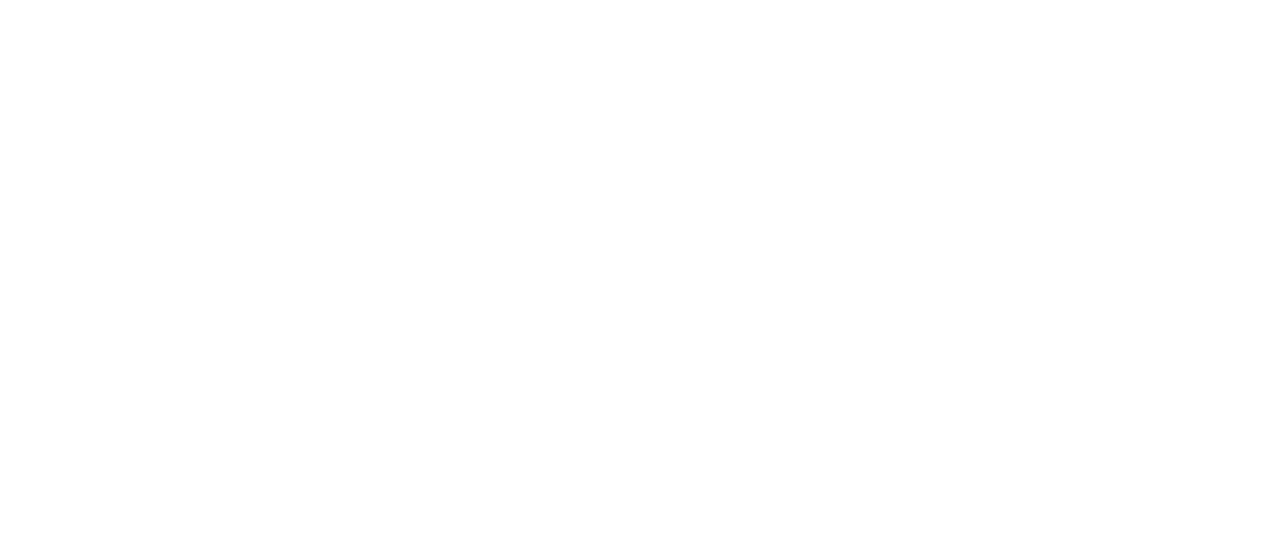
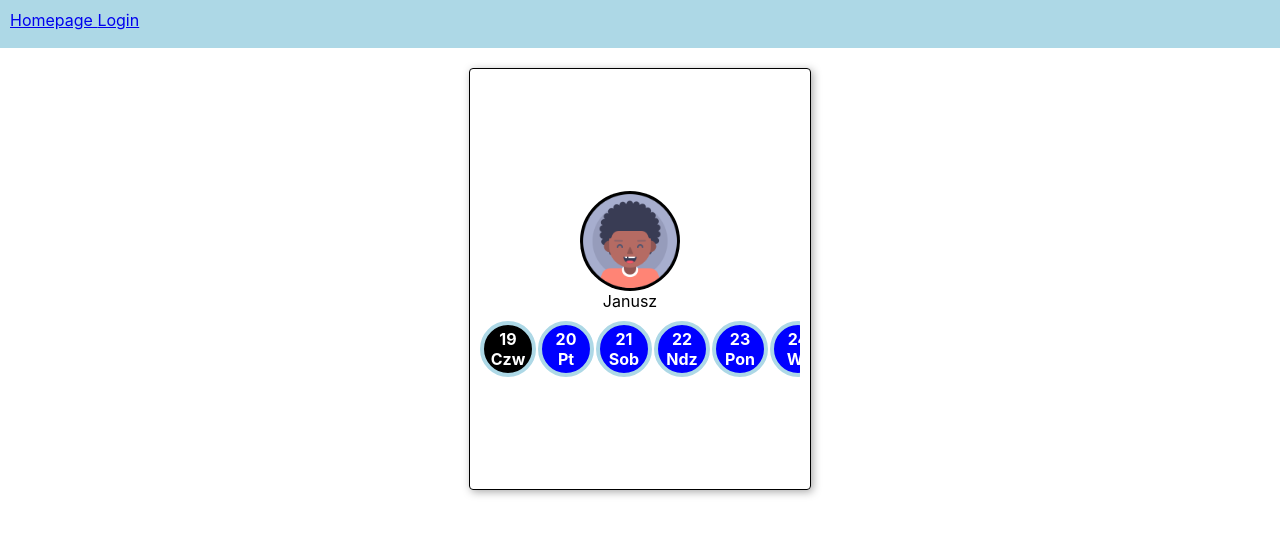
Before and after one commit to olivergav/pediatric_calculator, a React (Create React App) app: page /dose/1 in a window 1280 px wide. Before the commit this address had no page. Shown: the top 534 px of the page. Built offline with nearby package versions, Linux system fonts and the light colour scheme.

Commit message:
added calendar button component, mapped calendar items for it

```diff
--- a/public/index.html
+++ b/public/index.html
@@ -24,7 +24,7 @@
       work correctly both with client-side routing and a non-root public URL.
       Learn how to configure a non-root public URL by running `npm run build`.
     -->
-    <title>React App</title>
+    <title>Pediatric Calculator</title>
   </head>
   <body>
     <noscript>You need to enable JavaScript to run this app.</noscript>
--- a/src/App.js
+++ b/src/App.js
@@ -4,16 +4,36 @@
 import Register from "./components/register/Register";
 import AddChild from "./components/addChild/AddChild";
 import HomePage from "./components/homePage/HomePage";
+import Dose from "./components/dose/Dose";
+import {useState} from "react";
+
+const children = [
+  {
+    "id": 1,
+    "name": "Janusz"
+  },
+  {
+    "id": 2,
+    "name": "Karyna"
+  },
+  {
+    "id": 3,
+    "name": "Grażyna"
+  }
+]
 
 function App() {
+  const [activeChild, setActiveChild] = useState(1);
+
   return (
     <div className="App">
       <BrowserRouter>
         <Routes>
-          <Route path="/" element={<HomePage />} />
+          <Route path="/" element={<HomePage children={children} activeChild={activeChild} setActiveChild={setActiveChild}/>} />
           <Route path="/login" element={<Login />} />
           <Route path="/register" element={<Register />} />
           <Route path="/addchild" element={<AddChild />} />
+          <Route path="/dose/:id" element={<Dose children={children} activeChild={activeChild} setActiveChild={setActiveChild}/>} />
         </Routes>
       </BrowserRouter>
     </div>
--- a/src/components/addChild/AddChild.jsx
+++ b/src/components/addChild/AddChild.jsx
@@ -4,7 +4,7 @@
 import './AddChild.css'
 import NavBar from "../navBar/NavBar";
 
-function AddChild() {
+function AddChild({activeChild, setActiveChild, children}) {
     const [childName, setChildName] = useState("");
     const [gender, setGender] = useState("");
     const [weight, setWeight] = useState("");
--- /dev/null
+++ b/src/components/calendarButton/CalendarButton.css
@@ -0,0 +1,19 @@
+.calendar-day {
+    border-radius: 50%;
+    border: 0.25rem solid lightblue;
+    background: blue;
+    color: white;
+    width: 3rem;
+    height: 3rem;
+    display: flex;
+    flex-direction: column;
+    justify-content: center;
+    align-items: center;
+    font-weight: bold;
+    transform: all 200ms;
+    margin-right: 0.125rem;
+}
+
+.calendar-day.active {
+    background: black;
+}
--- /dev/null
+++ b/src/components/calendarButton/CalendarButton.jsx
@@ -0,0 +1,16 @@
+import React from 'react';
+import "./CalendarButton.css"
+
+function CalendarButton({active, date, setCurrentActiveDay}) {
+    const weekday = ['Ndz', 'Pon', 'Wt', 'Śr', 'Czw', 'Pt', 'Sob'][date.getDay()]
+
+    return (
+        <div className={active ? 'calendar-day active' : 'calendar-day'} onClick={() => setCurrentActiveDay(date)}>
+            <div>{date.getDate()}</div>
+            <div>{weekday}</div>
+        </div>
+
+    );
+}
+
+export default CalendarButton;
--- a/src/components/childrenNav/ChildrenNav.jsx
+++ b/src/components/childrenNav/ChildrenNav.jsx
@@ -1,44 +1,28 @@
 import avatar from "./../../images/boy_avatar.png"
-import girl_avatar from "./../../images/girl_avatar.png"
 import addIcon from "./../../images/add_icon.svg"
 import {Link} from "react-router-dom";
 
 import "./ChildrenNav.css"
-import {useState} from "react";
 
-const children = [
-    {
-        "id": 1,
-        "name": "Janusz"
-    },
-    {
-        "id": 2,
-        "name": "Karyna"
-    },
-    {
-        "id": 3,
-        "name": "Grażyna"
-    }
-]
-
-function ChildrenNav() {
-    const [activeChild, setActiveChild] = useState()
-
+function ChildrenNav({activeChild, setActiveChild, children, showUI}) {
     return (
         <>
             <div className="child-wrapper">
                 {children.map(({id, name}) => (
                     <div key={id} className="child-avatar-box" onClick={() => setActiveChild(id)}>
-                        <img className={`${activeChild === id ? "child-avatar child-active" : "child-avatar"}`} src={avatar} alt="Child"/>
+                        <img className={`${activeChild === id ? "child-avatar child-active" : "child-avatar"}`}
+                             src={avatar} alt="Child"/>
                         <p className="child-name-paragraph">{name}</p>
                     </div>
                 ))}
-                <Link to="/addchild"><img src={addIcon} alt="add icon" className="add_icon"/></Link>
+                {showUI && (<Link to="/addchild"><img src={addIcon} alt="add icon" className="add_icon"/></Link>)}
             </div>
-            <div>
-                <Link to="addChild" className="btn">Edytuj</Link>
-                <Link to="" className="btn">Historia dawkowania</Link>
-            </div>
+            {showUI && (
+                <div>
+                    <Link to="addChild" className="btn">Edytuj</Link>
+                    <Link to="" className="btn">Historia dawkowania</Link>
+                </div>
+            )}
         </>
     )
 }
--- /dev/null
+++ b/src/components/dose/Dose.css
@@ -0,0 +1,12 @@
+.calendar-mask {
+    overflow-y: auto;
+    width: 100%;
+
+
+}
+
+
+.calendar-map {
+    display: flex;
+    width: 200%;
+}
--- /dev/null
+++ b/src/components/dose/Dose.jsx
@@ -0,0 +1,34 @@
+import React, {useState} from 'react';
+import Navbar from "../navBar/NavBar";
+import ChildrenNav from "../childrenNav/ChildrenNav";
+import CalendarButton from "../calendarButton/CalendarButton";
+
+import "./Dose.css"
+
+function Dose({activeChild, setActiveChild, children}) {
+    const [calendar, setCalendar] = useState([...Array(7)].map((item, idx) => new Date((new Date()).setDate(new Date().getDate() + idx))));
+    const [currentActiveDay, setCurrentActiveDay] = useState(new Date())
+
+    return (
+        <>
+            <Navbar/>
+            <div className="home-card">
+                <ChildrenNav children={children.filter((child) => child.id === activeChild)} activeChild={activeChild}
+                             setActiveChild={setActiveChild}/>
+
+                <div className="calendar-mask">
+                    <div className="calendar-map">
+                        {calendar.map((date) =>
+                            <CalendarButton key={date.getDay()}
+                                            active={currentActiveDay.getDate() === date.getDate()}
+                                            date={date}
+                                            setCurrentActiveDay={setCurrentActiveDay}
+                            />)}
+                    </div>
+                </div>
+            </div>
+        </>
+    )
+}
+
+export default Dose;
--- a/src/components/drugsFinder/DrugsFinder.jsx
+++ b/src/components/drugsFinder/DrugsFinder.jsx
@@ -60,7 +60,7 @@
     }
 ]
 
-function DrugsFinder() {
+function DrugsFinder({activeChild}) {
     const [ingredientResult, setIngredientResult] = useState([]);
     const [ingredient, setIngredient] = useState('');
     const [drug, setDrug] = useState('')
@@ -118,7 +118,7 @@
             <h2>Zalecana dawka</h2>
             {dose}
             <div>
-                <Link to="/" className="btn btn-icon">Rozpocznij podawanie lekarstw <span>+</span></Link>
+                <Link to={`/dose/${activeChild}`} className="btn btn-icon">Rozpocznij podawanie lekarstw <span>+</span></Link>
             </div>
         </>
     );
--- a/src/components/homePage/HomePage.jsx
+++ b/src/components/homePage/HomePage.jsx
@@ -3,13 +3,14 @@
 import DrugsFinder from "../drugsFinder/DrugsFinder";
 import "./HomePage.css"
 
-function HomePage() {
+function HomePage({activeChild, setActiveChild, children}) {
+
     return (
         <>
             <Navbar/>
             <div className="home-card">
-                <ChildrenNav/>
-                <DrugsFinder/>
+                <ChildrenNav children={children} activeChild={activeChild} setActiveChild={setActiveChild} showUI={true}/>
+                <DrugsFinder activeChild={activeChild}/>
             </div>
         </>
     )
```
